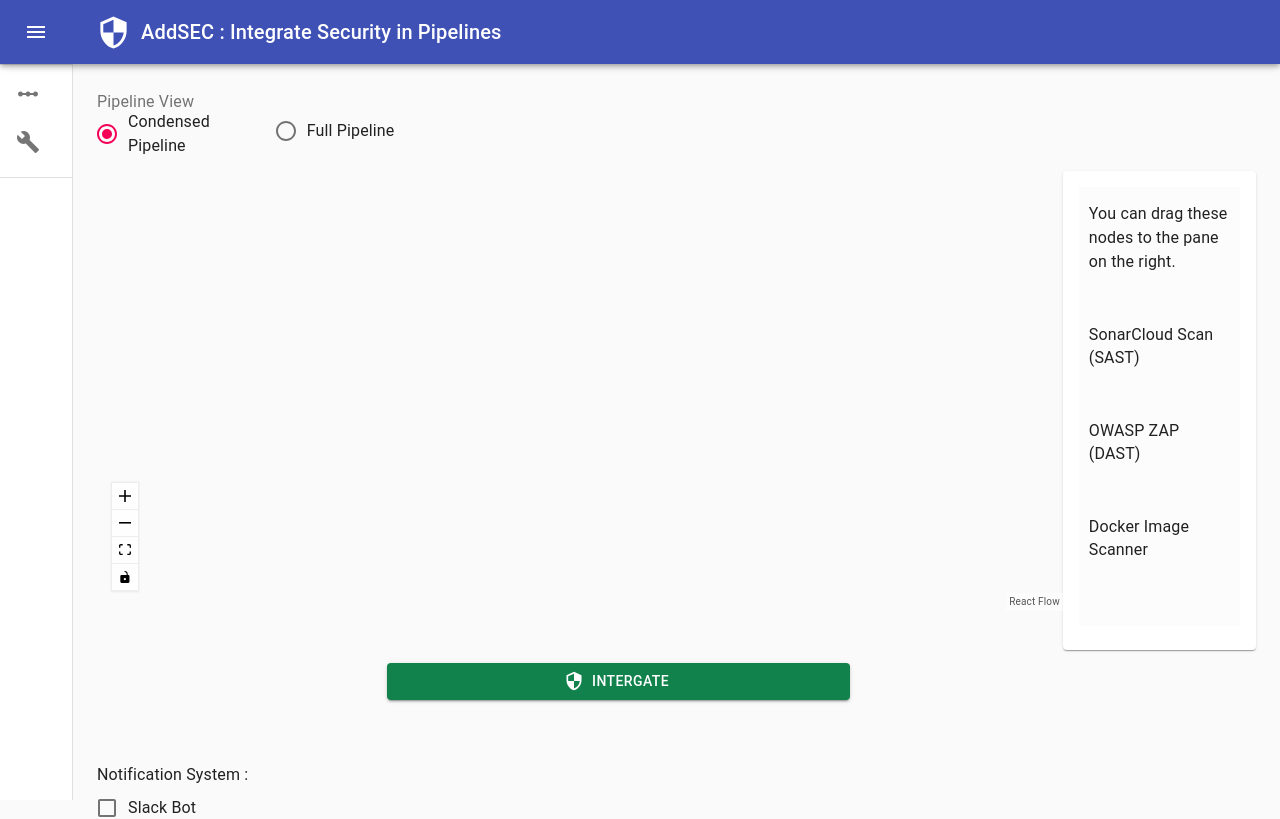
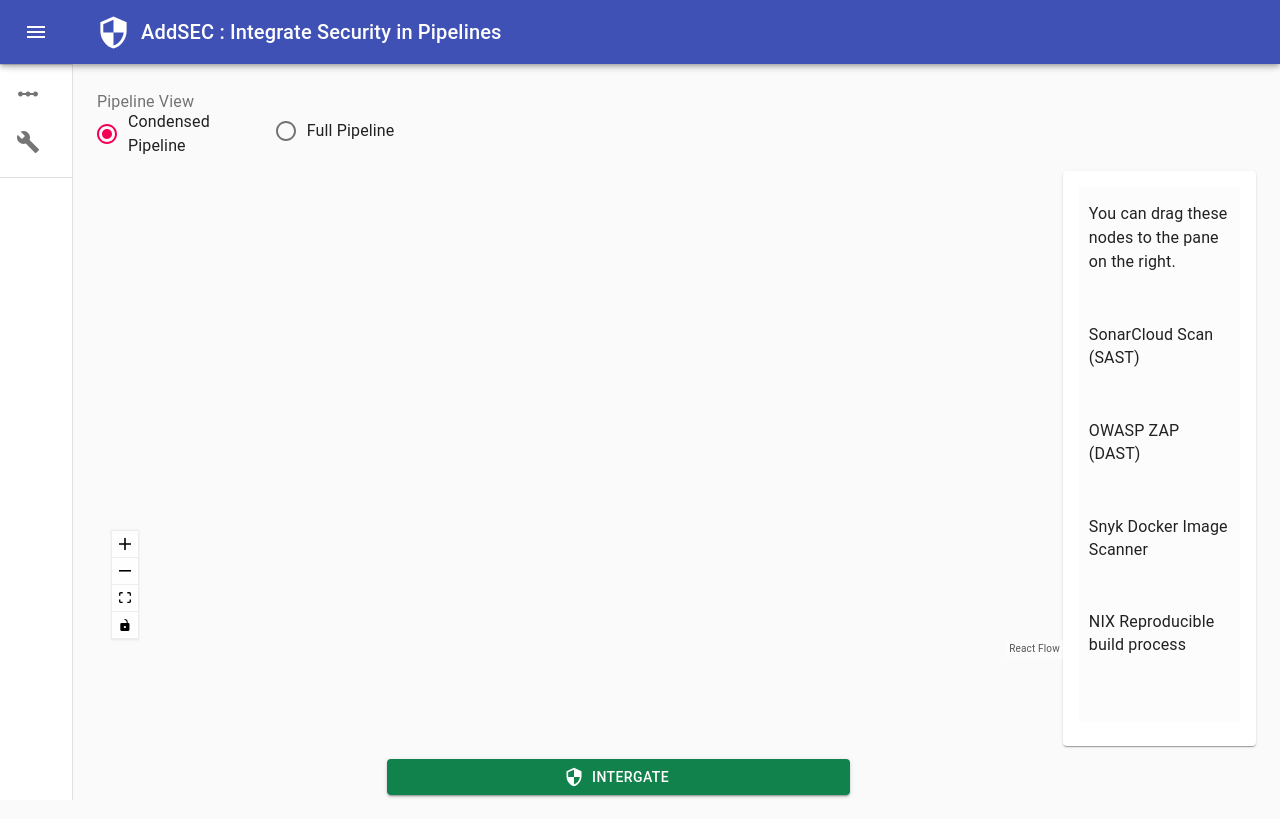
Before and after one commit to TirthParikh27/AddSec, a React (Create React App) app in the folder ui/: page /integrateTools in a window 1280 px wide. Shown: the top 819 px of the page. Built offline with nearby package versions, Linux system fonts and the light colour scheme; no server answers.

Commit message:
Nix added

```diff
--- a/ui/src/components/Sidebar.js
+++ b/ui/src/components/Sidebar.js
@@ -33,7 +33,14 @@
         onDragStart={(event) => onDragStart(event, "default" , "Docker Image Scanner")}
         draggable
       >
-        Docker Image Scanner
+        Snyk Docker Image Scanner
+      </div>
+      <div
+        className="dndnode"
+        onDragStart={(event) => onDragStart(event, "default" , "NIX Reproducible build process")}
+        draggable
+      >
+        NIX Reproducible build process
       </div>
     </aside>
   );
```
